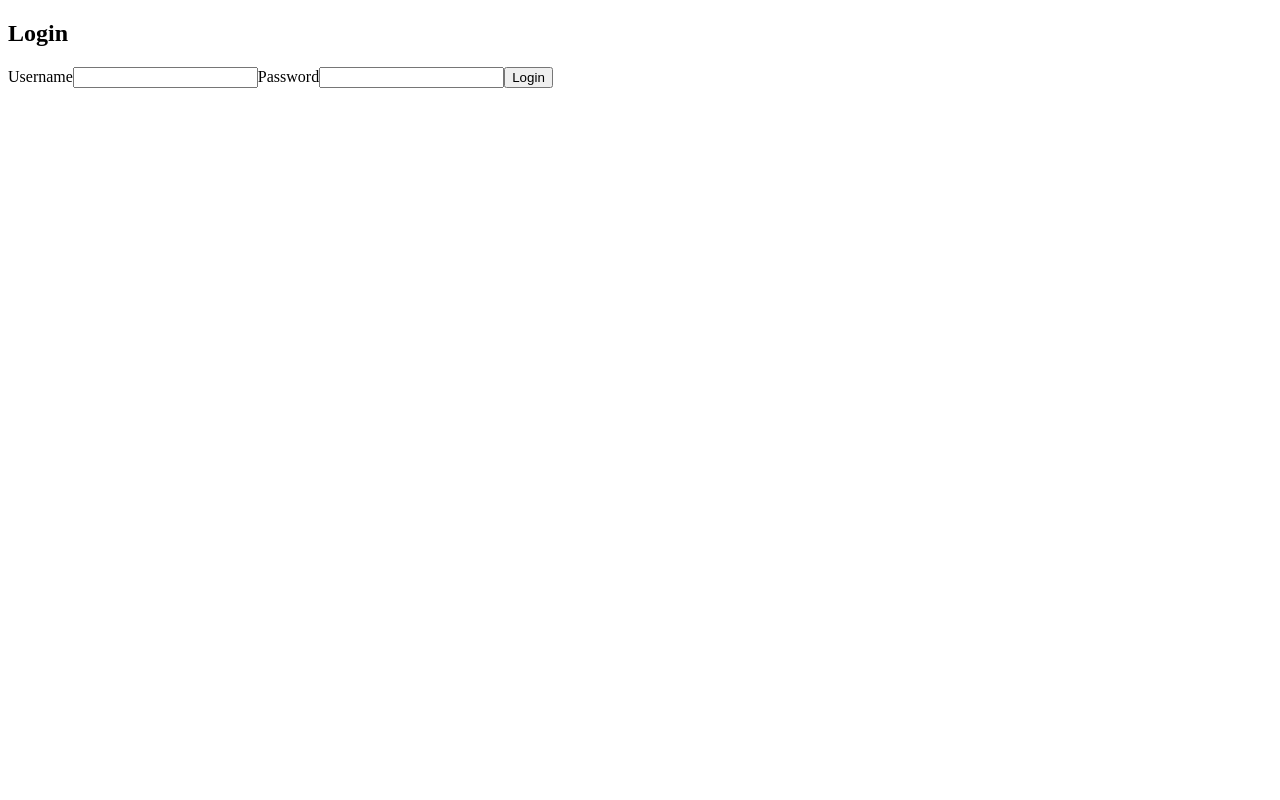
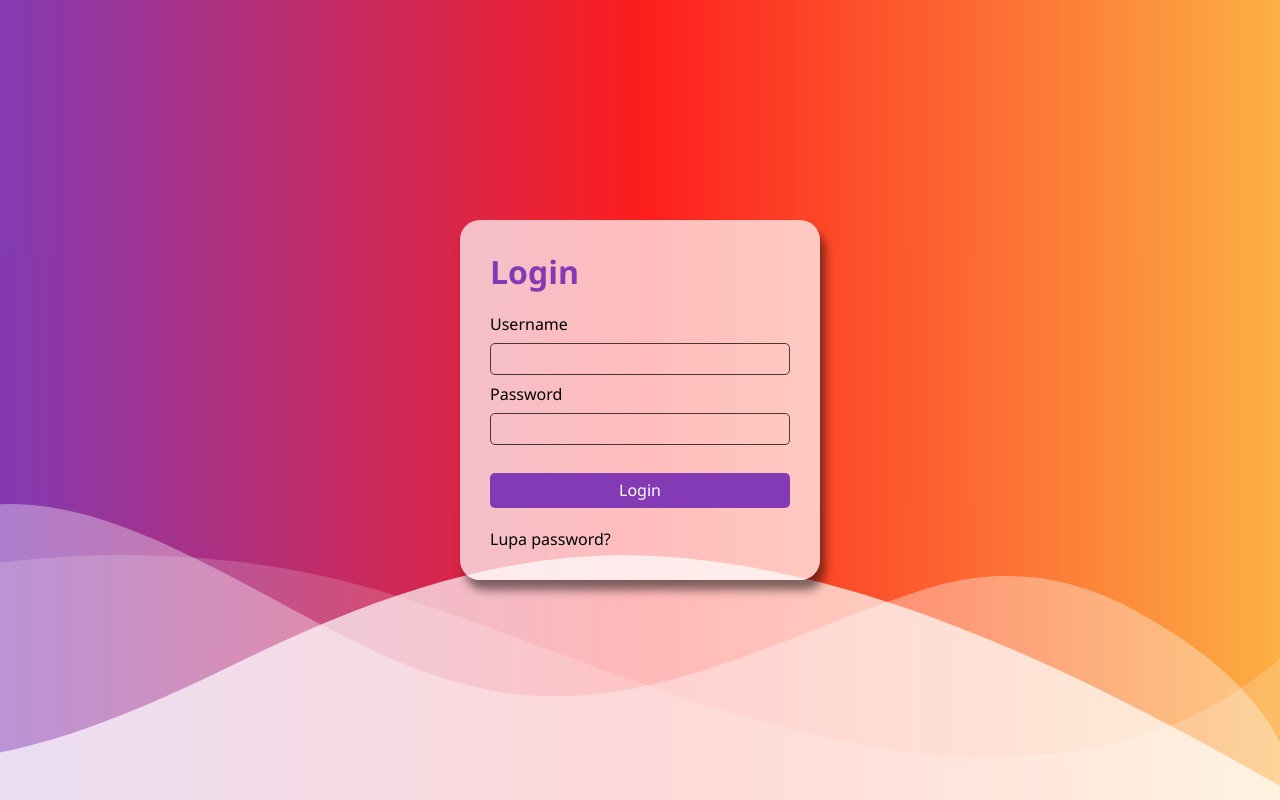
Before and after one commit to sakabayul/technical-assessment-fe-angular, an Angular app: page /login in a window 1280 px wide. Built offline with nearby package versions, Linux system fonts and the light colour scheme.

Commit message:
[STYLE] Login

```diff
--- a/src/app/model/data.model.ts
+++ b/src/app/model/data.model.ts
@@ -1,5 +1,4 @@
 export interface Admin {
-    email: string;
     username: string;
     password: string;
 }
--- a/src/app/pages/login/login.component.css
+++ b/src/app/pages/login/login.component.css
@@ -0,0 +1,113 @@
+.background-login{
+    display: grid;
+    place-items: center;
+    height: 100vh;
+    background: rgb(131,58,180);
+    background: linear-gradient(90deg, rgba(131,58,180,1) 0%, rgba(253,29,29,1) 50%, rgba(252,176,69,1) 100%);
+}
+a{
+    width: 140px;
+    color: black;
+}
+a:hover{
+    color: rgb(255, 0, 0);
+}
+.login-page{
+    position: relative;
+    display: flex;
+    flex-direction: column;
+    gap: 20px;
+    width: 300px;
+    height: 300px;
+    padding: 30px;
+    border-radius: 20px;
+    box-shadow: 5px 10px 10px rgba(0, 0, 0, 0.507);
+    background-color: rgba(255, 255, 255, 0.71);
+    z-index: 15;
+}
+.login-page h2{
+    font-size: 2rem;
+    color: rgba(131,58,180,1);
+}
+.login-page form{
+    display: flex;
+    flex-direction: column;
+    gap: 8px;
+}
+
+
+
+/* Input */
+.login-page form input{
+    height: 30px;
+    padding: 0 10px;
+    border-radius: 5px;
+    border: 1px solid rgba(0, 0, 0, 0.71);
+    background: transparent;
+}
+
+
+
+/* Button */
+.btn {
+    position: relative;
+    display: inline-block;
+    height: 35px;
+    padding: 0 20px;
+    margin-top: 20px;
+    border-radius: 5px;
+    border: none;
+    cursor: pointer;
+    background-color: rgb(131, 58, 180);
+    color: white;
+    font-size: 16px;
+    text-align: center;
+    line-height: 35px;
+    overflow: hidden;
+    transition: background-color .5s ease;
+    z-index: 1; /* Pastikan elemen utama di atas pseudo-element */
+}
+.btn::before {
+    content: "";
+    position: absolute;
+    top: 0;
+    left: 0;
+    width: 100%;
+    height: 100%;
+    background: linear-gradient(90deg, rgba(131,58,180,1) 0%, rgba(253,29,29,1) 50%, rgba(252,176,69,1) 100%);
+    transition: opacity .5s ease;
+    opacity: 0;
+    z-index: -1; /* Pastikan pseudo-element di bawah elemen utama */
+    border-radius: 5px;
+}
+.btn:hover::before {
+    opacity: 1;
+}
+.btn:hover {
+    background-color: transparent; /* Buat latar belakang elemen asli transparan */
+}
+
+
+
+/* Curva */
+.custom-shape-divider-bottom-1717317080 {
+    position: absolute;
+    bottom: 0;
+    left: 0;
+    width: 100%;
+    overflow: hidden;
+    line-height: 0;
+    transform: rotate(180deg);
+}
+
+.custom-shape-divider-bottom-1717317080 svg {
+    position: relative;
+    display: block;
+    width: calc(226% + 1.3px);
+    height: 323px;
+    transform: rotateY(180deg);
+}
+
+.custom-shape-divider-bottom-1717317080 .shape-fill {
+    fill: hsla(0, 0%, 100%, 0.69);
+}
--- a/src/app/pages/login/login.component.html
+++ b/src/app/pages/login/login.component.html
@@ -1,13 +1,34 @@
-<!-- src/app/login/login.component.html -->
-<div>
-  <h2>Login</h2>
-  <form (ngSubmit)="login()">
-    <label for="username">Username</label>
-    <input type="text" id="username" [(ngModel)]="username" name="username" required>
+<div class="background-login">
+  <div class="login-page">
+    <h2>Login</h2>
+    <form (ngSubmit)="login()">
+      <label for="username">Username</label>
+      <input
+        type="text"
+        id="username"
+        [(ngModel)]="username"
+        name="username"
+        required
+      />
 
-    <label for="password">Password</label>
-    <input type="password" id="password" [(ngModel)]="password" name="password" required>
+      <label for="password">Password</label>
+      <input
+        type="password"
+        id="password"
+        [(ngModel)]="password"
+        name="password"
+        required
+      />
 
-    <button type="submit">Login</button>
-  </form>
+      <button type="submit" class="btn">Login</button>
+    </form>
+    <a href="">Lupa password?</a>
+  </div>
+  <div class="custom-shape-divider-bottom-1717317080">
+    <svg data-name="Layer 1" xmlns="http://www.w3.org/2000/svg" viewBox="0 0 1200 120" preserveAspectRatio="none">
+        <path d="M0,0V46.29c47.79,22.2,103.59,32.17,158,28,70.36-5.37,136.33-33.31,206.8-37.5C438.64,32.43,512.34,53.67,583,72.05c69.27,18,138.3,24.88,209.4,13.08,36.15-6,69.85-17.84,104.45-29.34C989.49,25,1113-14.29,1200,52.47V0Z" opacity=".25" class="shape-fill"></path>
+        <path d="M0,0V15.81C13,36.92,27.64,56.86,47.69,72.05,99.41,111.27,165,111,224.58,91.58c31.15-10.15,60.09-26.07,89.67-39.8,40.92-19,84.73-46,130.83-49.67,36.26-2.85,70.9,9.42,98.6,31.56,31.77,25.39,62.32,62,103.63,73,40.44,10.79,81.35-6.69,119.13-24.28s75.16-39,116.92-43.05c59.73-5.85,113.28,22.88,168.9,38.84,30.2,8.66,59,6.17,87.09-7.5,22.43-10.89,48-26.93,60.65-49.24V0Z" opacity=".5" class="shape-fill"></path>
+        <path d="M0,0V5.63C149.93,59,314.09,71.32,475.83,42.57c43-7.64,84.23-20.12,127.61-26.46,59-8.63,112.48,12.24,165.56,35.4C827.93,77.22,886,95.24,951.2,90c86.53-7,172.46-45.71,248.8-84.81V0Z" class="shape-fill"></path>
+    </svg>
 </div>
+</div>
--- a/src/app/pages/login/login.component.ts
+++ b/src/app/pages/login/login.component.ts
@@ -17,8 +17,11 @@
   login(): void {
     if (this.authService.login(this.username, this.password)) {
       this.router.navigate(['/dashboard']);
-    } else {
-      alert('Login failed');
+    } else if(this.username == "" || this.password === ""){
+      alert('Username or password should not be blank!');
+    }
+    else {
+      alert('Wrong username or password!');
     }
   }
 }
--- a/src/styles.css
+++ b/src/styles.css
@@ -1 +1,10 @@
 /* You can add global styles to this file, and also import other style files */
+*{
+    padding: 0;
+    margin: 0;
+    text-decoration: none;
+    font-family: 'Segoe UI', Tahoma, Geneva, Verdana, sans-serif;
+}
+.container{
+    padding: 0;
+}
```
Also changed, not shown: 1 other file (tests, documents, lock files or other folders).
